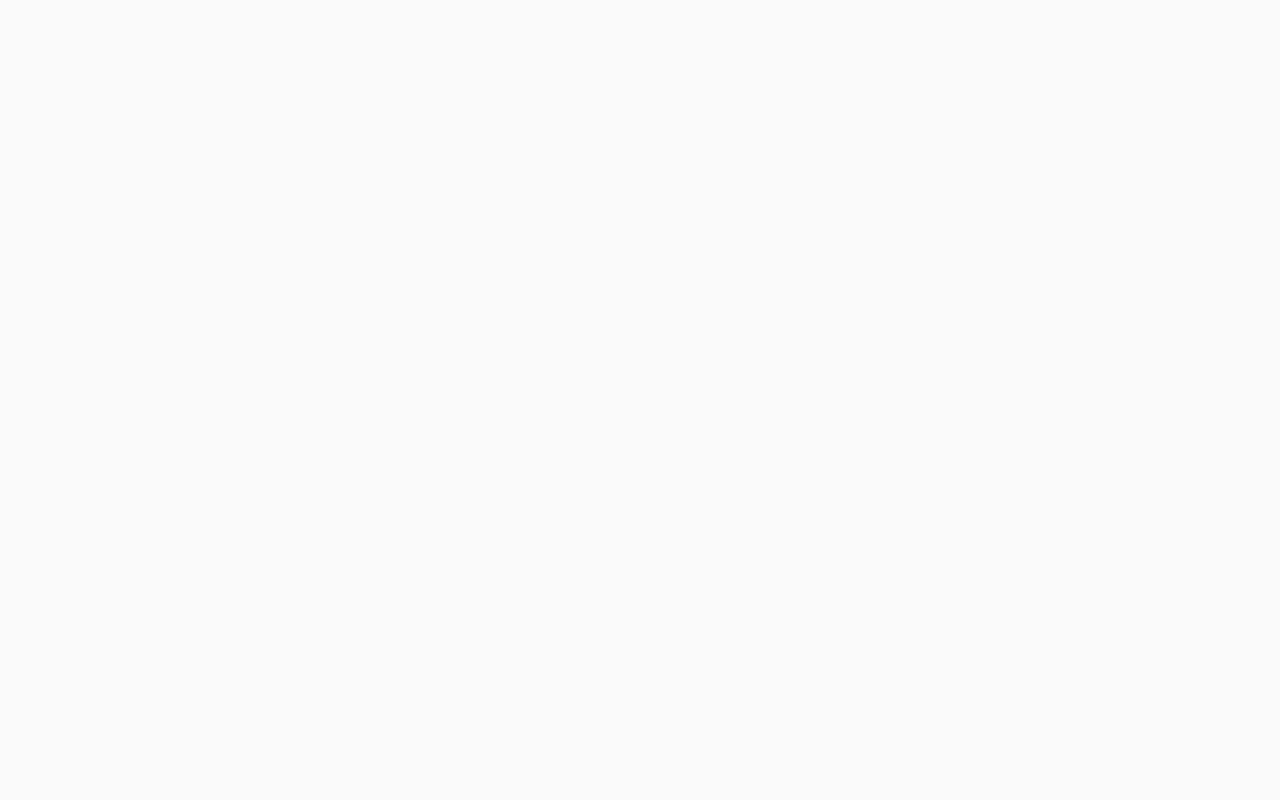
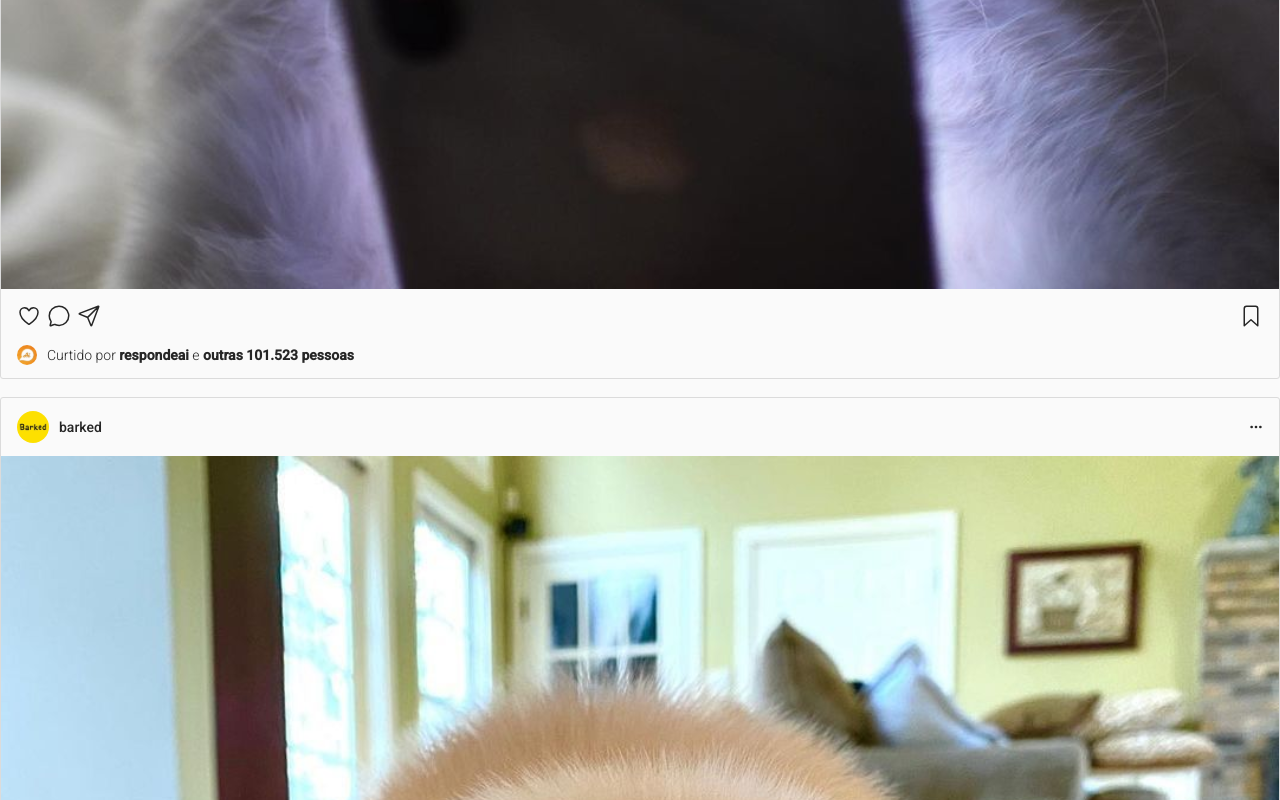
Before and after one commit to ErickMendes95/instagramreact, a JavaScript app: page / in a window 1280 px wide. Shown: the part 2000-2800 px from the top of the page. Before the commit the page ends 934 px from the top, so only its background shows below. Built offline with nearby package versions, Linux system fonts and the light colour scheme.

Commit message:
Posts implementado

```diff
--- a/src/Corpo.js
+++ b/src/Corpo.js
@@ -5,6 +5,7 @@ export default function Corpo(){
     return(
         <>
         <Stories/>
+        <Posts/>
         </>
     )
 }
--- a/src/Posts.js
+++ b/src/Posts.js
@@ -1,3 +1,72 @@
+const postagens =[
+    {imagemUsuario: "assets/img/meowed.svg", usuario: "meowed", postagem: "assets/img/gato-telefone.svg", imagemCurtida: "assets/img/respondeai.svg", usuarioCurtida: "respondeai"},
+    {imagemUsuario: "assets/img/barked.svg", usuario: "barked", postagem: "assets/img/dog.svg", imagemCurtida: "assets/img/adorable_animals.svg", usuarioCurtida: "adorable_animals"}
+]
+
 export default function Posts() {
+    return (
+        <div className="posts">
+            {postagens.map((p) => (
+                <div className="post">
+                <Topo image={p.imagemUsuario} user={p.usuario}/>
+                <Conteudo post={p.postagem}/>
+                <Fundo image={p.imagemCurtida} user={p.usuarioCurtida}/>
+                </div>
+                ))}
+        </div>
+    )
 
 }
+
+
+
+function Topo({image, user}){
+    return(
+
+        <div className="topo">
+              <div className="usuario">
+                <img src={image} />
+                {user}
+              </div>
+              <div className="acoes">
+                <ion-icon name="ellipsis-horizontal"></ion-icon>
+              </div>
+            </div>
+    )
+}
+
+function Conteudo({post}){
+    return(
+
+        <div className="conteudo">
+              <img src={post} />
+            </div>
+
+    )
+}
+
+function Fundo({image, user}){
+    return(
+
+        <div className="fundo">
+            <div className="acoes">
+            <div>
+                <ion-icon name="heart-outline"></ion-icon>
+                <ion-icon name="chatbubble-outline"></ion-icon>
+                <ion-icon name="paper-plane-outline"></ion-icon>
+            </div>
+            <div>
+                <ion-icon name="bookmark-outline"></ion-icon>
+            </div>
+        </div>
+
+        <div className="curtidas">
+          <img src={image} />
+          <div className="texto">
+            Curtido por <strong>{user}</strong> e <strong>outras 101.523 pessoas</strong>
+          </div>
+        </div>
+        </div>
+
+    )
+}
```
